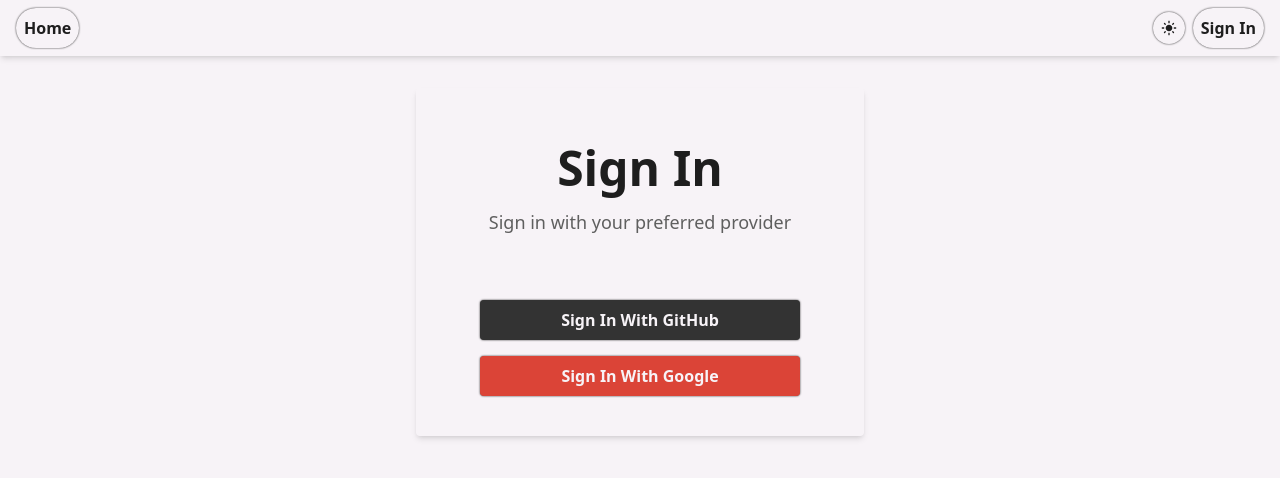
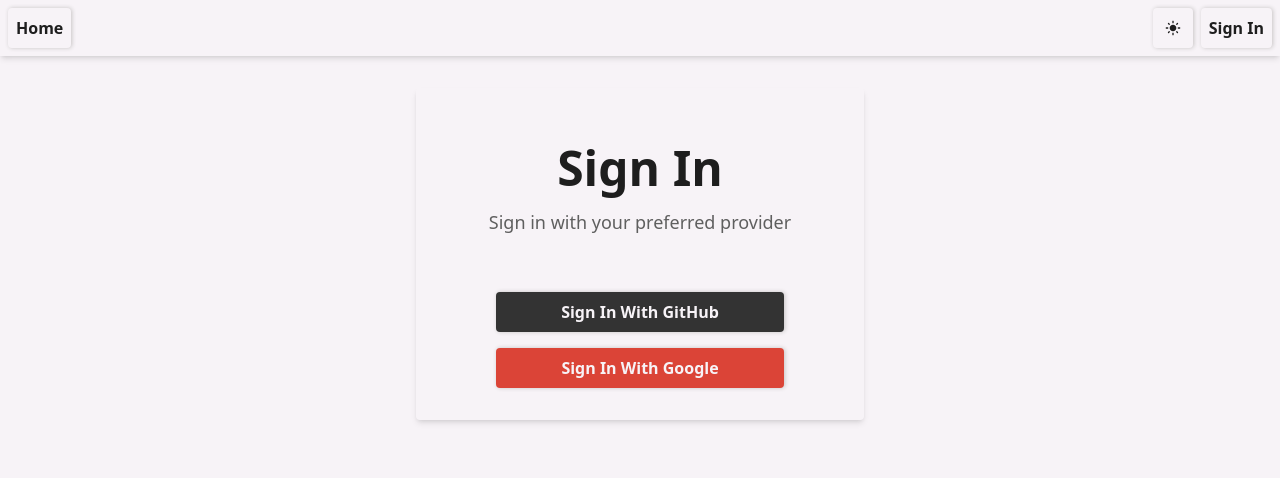
Before and after one commit to w11dcard/boilerplate-nextjs, a Next.js app: page /login in a window 1280 px wide. Shown: the top 478 px of the page. Built offline with nearby package versions, Linux system fonts and the light colour scheme; no server answers.

Commit message:
chore: Update Prisma schema, update next config | style: Update TopNav component styles

```diff
--- a/next.config.js
+++ b/next.config.js
@@ -1,3 +1,8 @@
 export const images = {
-	domains: ["avatars.githubusercontent.com", "lh3.googleusercontent.com"],
+	remotePatterns: [
+		{
+			protocol: "https",
+			hostname: "**",
+		},
+	],
 }
--- a/src/app/globals.css
+++ b/src/app/globals.css
@@ -49,39 +49,22 @@
 		--muted: #5f5f5f;
 		--muted-foreground: #c7c4c4;
 
-		--destructive: #f7f3f7;
-		--destructive-foreground: #cc3333;
+		--destructive: #cc3333;
+		--destructive-foreground: #f7f3f7;
 	}
 }
 
 .button {
-	color: var(--foreground);
-	box-shadow: 0 0 2px 0px var(--foreground);
-	border-radius: 9999px;
+	box-shadow: 1px 0px 4px 0px var(--muted);
+	border-radius: 0.25rem;
 	padding: 0.5rem;
 	font-weight: 700;
 }
 
 .button:hover {
-	background-color: var(--muted);
-}
-
-.button-signin {
-	color: var(--accent-foreground);
-	box-shadow: 0 0 2px 0px var(--foreground);
-	border-radius: 0.25rem;
-	padding: 0.5rem;
-	margin: 0.5rem;
-	width: 320px;
-	font-weight: 700;
-}
-
-.button-signin:hover {
-	opacity: 0.8;
+	opacity: 0.7;
 }
 
 .avatar {
-	color: var(--foreground);
-	box-shadow: 0 0 2px 0px var(--foreground);
 	border-radius: 9999px;
 }
--- a/src/app/login/page.tsx
+++ b/src/app/login/page.tsx
@@ -18,11 +18,11 @@
 					<p className="mt-4 text-lg text-muted-foreground">Sign in with your preferred provider</p>
 				</div>
 
-				<div className="flex flex-col items-center justify-center p-4">
-					<button className="button-signin bg-github" onClick={() => signIn("github")}>
+				<div className="flex flex-col items-center justify-center gap-4 p-4">
+					<button className="button w-72 bg-github text-accent-foreground" onClick={() => signIn("github")}>
 						Sign In With GitHub
 					</button>
-					<button className="button-signin bg-google" onClick={() => signIn("google")}>
+					<button className="button w-72 bg-google text-accent-foreground" onClick={() => signIn("google")}>
 						Sign In With Google
 					</button>
 				</div>
--- a/src/components/TopNav.tsx
+++ b/src/components/TopNav.tsx
@@ -16,7 +16,7 @@
 	}, [theme])
 
 	return (
-		<button onClick={toggleTheme} className="button h-8 w-8">
+		<button onClick={toggleTheme} className="button flex h-10 w-10 items-center justify-center">
 			<Icon icon={theme === "light" ? "material-symbols:light-mode-rounded" : "material-symbols:dark-mode-rounded"} />
 		</button>
 	)
@@ -26,14 +26,14 @@
 	const { data: session } = useSession()
 
 	return (
-		<nav className="mb-8 flex items-center justify-between px-4 py-2 shadow-md">
-			<div className="flex items-center space-x-2">
+		<nav className="mb-8 flex items-center justify-between p-2 shadow-md">
+			<div className="flex items-center gap-2">
 				<Link className="button" href="/">
 					Home
 				</Link>
 			</div>
 
-			<div className="flex items-center space-x-2">
+			<div className="flex items-center gap-2">
 				<ThemeButton />
 				{session ? (
 					<>
@@ -41,7 +41,7 @@
 							Sign Out
 						</button>
 						{session.user.image && (
-							<Image src={session.user.image} alt={session.user.name} width={45} height={45} className="avatar" />
+							<Image src={session.user.image} alt={session.user.name || ""} width={45} height={45} className="avatar" />
 						)}
 					</>
 				) : (
--- a/src/lib/auth.ts
+++ b/src/lib/auth.ts
@@ -1,71 +1,61 @@
 import prisma from "@/src/lib/db"
 import { PrismaAdapter } from "@next-auth/prisma-adapter"
-import { SessionStrategy } from "next-auth"
+import { DefaultSession, SessionStrategy } from "next-auth"
 import GitHubProvider from "next-auth/providers/github"
 import GoogleProvider from "next-auth/providers/google"
 
 declare module "next-auth" {
-	interface Session {
+	interface Session extends DefaultSession {
 		user: {
 			id: string
-			name: string
-			email: string
-			image: string
-		}
+		} & DefaultSession["user"]
+	}
+}
+
+declare module "next-auth/jwt" {
+	interface JWT {
+		id: string
 	}
 }
 
 export const authOptions = {
-	adapter: PrismaAdapter(prisma),
 	providers: [
 		GitHubProvider({
 			clientId: process.env.GITHUB_ID ?? "",
 			clientSecret: process.env.GITHUB_SECRET ?? "",
-			allowDangerousEmailAccountLinking: true,
 		}),
 		GoogleProvider({
 			clientId: process.env.GOOGLE_ID ?? "",
 			clientSecret: process.env.GOOGLE_SECRET ?? "",
-			allowDangerousEmailAccountLinking: true,
 		}),
 	],
+	adapter: PrismaAdapter(prisma),
 	session: {
 		strategy: "database" as SessionStrategy,
 	},
 	callbacks: {
-		async session({ session, user }) {
-			if (user) {
-				session.user = { ...user } // Copy user data to session
+		async session({ session, token }) {
+			if (token) {
+				session.user.id = token.id as string
+				session.user.name = token.name as string
+				session.user.email = token.email as string
+				session.user.image = token.picture as string
 			}
 			return session
 		},
 
 		async jwt({ token, user }) {
 			if (user) {
-				token = { ...user } // Copy user data to token
+				token.id = user.id
 			} else {
 				const dbUser = await prisma.user.findFirst({
 					where: { email: token.email },
 				})
 				if (dbUser) {
-					token = { ...dbUser } // Copy dbUser data to token
+					token.id = dbUser.id
 				}
 			}
 			return token
 		},
-
-		async signIn({ account }) {
-			if (account) {
-				account.accessToken = account.access_token
-				account.tokenType = account.token_type
-				account.accessTokenExpires = account.expires_at
-				account.tokenId = account.id_token
-				delete account.access_token
-				delete account.token_type
-				delete account.expires_at
-				delete account.id_token
-			}
-			return true
-		},
 	},
 }
--- a/tsconfig.json
+++ b/tsconfig.json
@@ -6,7 +6,6 @@
 		"jsx": "preserve",
 		"allowJs": true,
 		"strict": true,
-		"noUncheckedIndexedAccess": true,
 		"noImplicitAny": false,
 		"skipLibCheck": true,
 		"noEmit": true,
```
Also changed, not shown: components.json, 2 other files (tests, documents, lock files or other folders).
